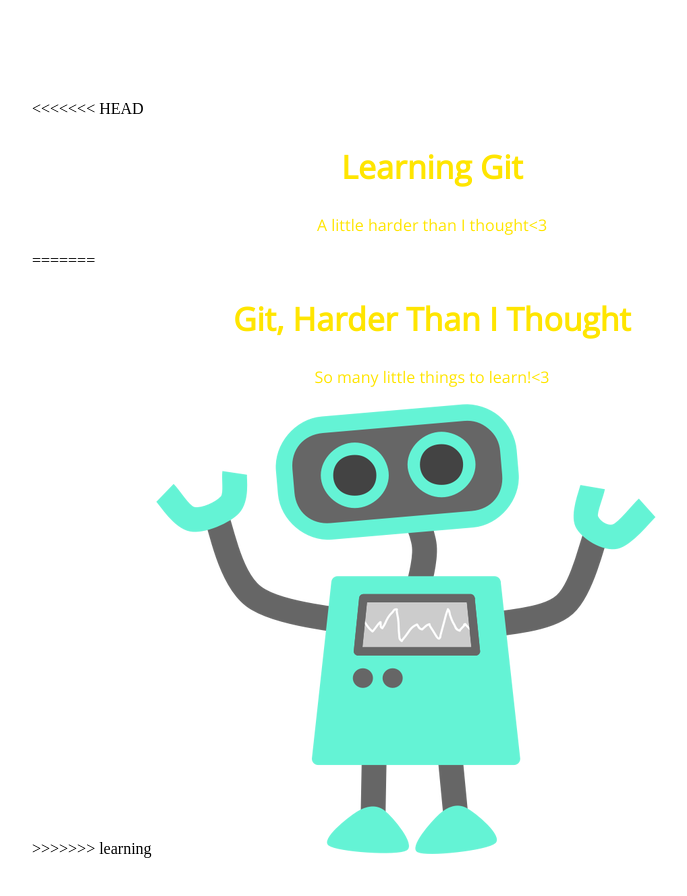
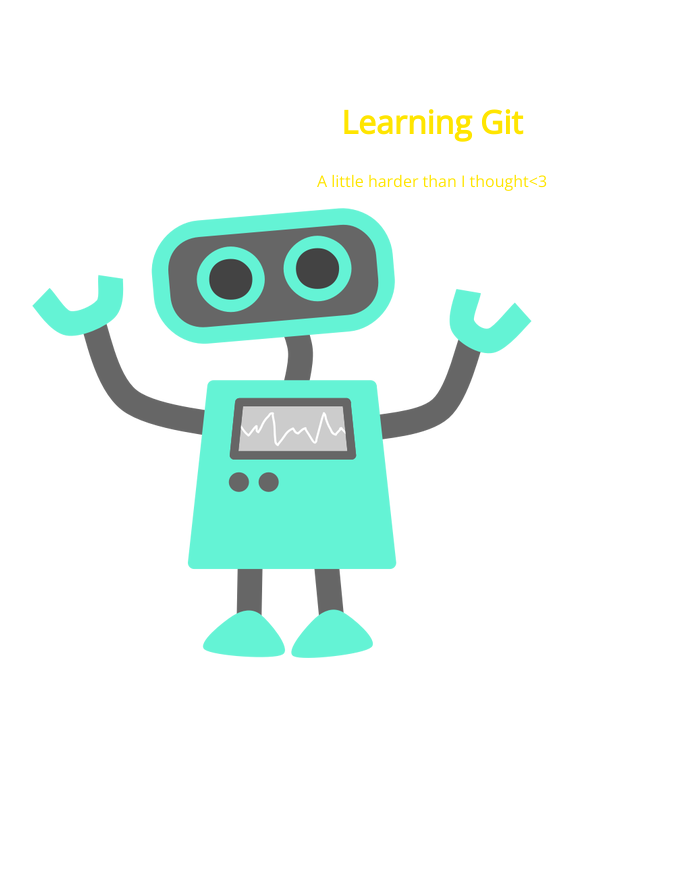
Before and after one commit to virtualgrit/105-project, a plain HTML site: page index.html in a window 1280 px wide. Shown: the whole page, without its empty margins (208-895 px from the left). After the commit the page ends 800 px from the top, so only its background shows below. Drawn offline with nearby package versions, Linux system fonts and the light colour scheme.

Commit message:
removed merge conflict code

```diff
--- a/index.html
+++ b/index.html
@@ -8,13 +8,8 @@
 </head>
 <body>
 	<section>
-<<<<<<< HEAD
 		<h1>Learning Git</h1>
 		<p>A little harder than I thought<3</p>
-=======
-		<h1>Git, Harder Than I Thought</h1>
-		<p>So many little things to learn!<3</p>
->>>>>>> learning
 		<img src="img/happy-blue-robot.png">
 	</section>
 </body>
```
